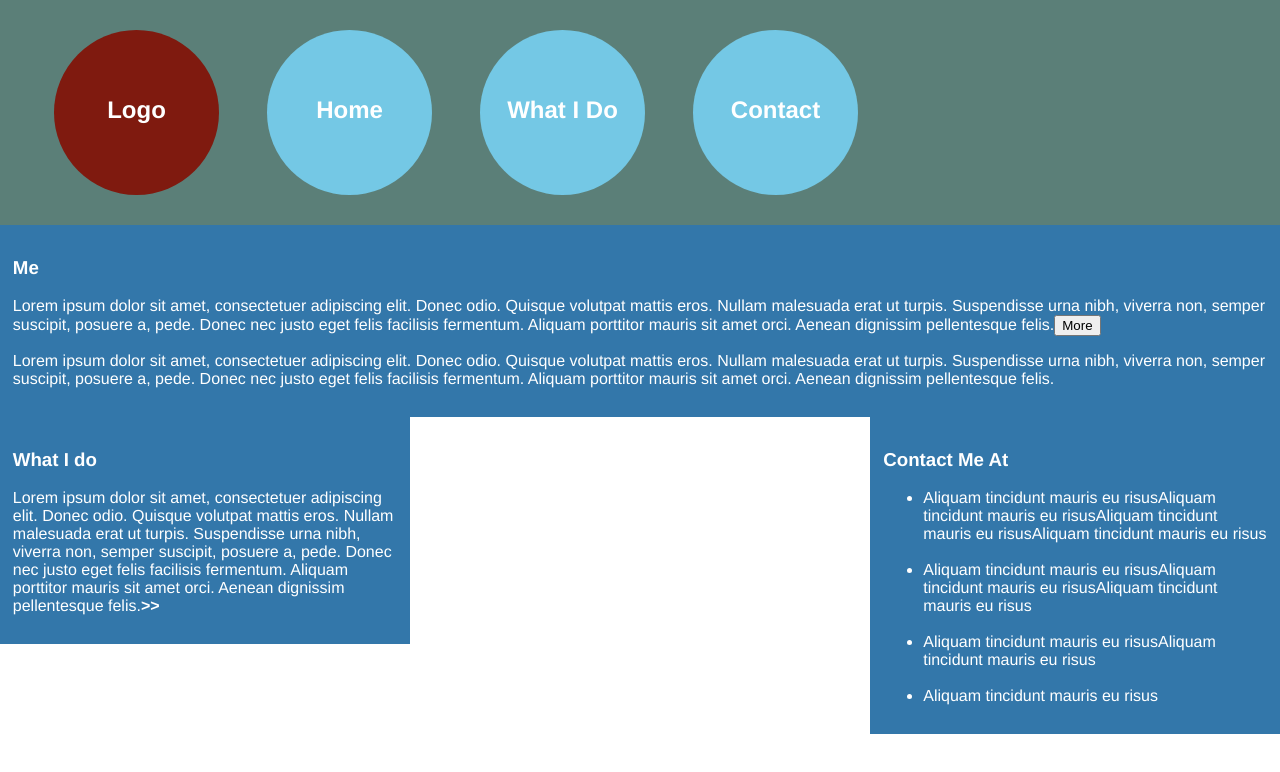
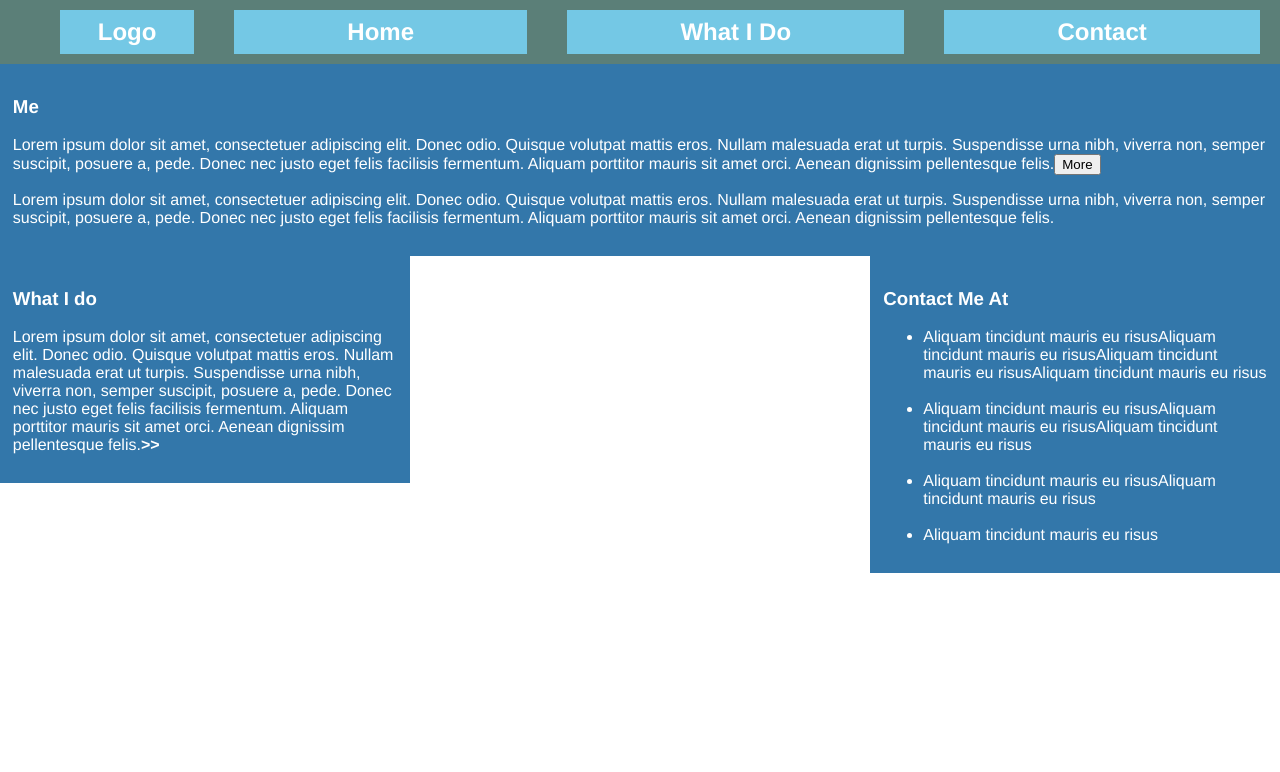
Before and after one commit to MSteele2123/MarshallsSite, a plain HTML site: page index.html in a window 1280 px wide. Drawn offline with nearby package versions, Linux system fonts and the light colour scheme.

Commit message:
adding some coolness with css animation

```diff
--- a/CSS/main.css
+++ b/CSS/main.css
@@ -1,3 +1,15 @@
+@-webkit-keyframes moveIn {
+  0%   { transform: translate(-200px, -200px);  }
+  50%   { transform: translate(-10px, -25px); }
+  95%   { transform: translate(10px, 10px); }
+  100% {
+  			transform: translate(0px, 0px);
+  	}
+}
+
+
+
+
 /*Header and nav*/
 
 body {
@@ -9,34 +21,40 @@ body {
 
 .logo {
 	background: #7F1A0F;
-}
-
-header ul li {
-	font-size:1.5em;
-  	padding: 20px;
-    width: 125px;
-    height: 125px;
-  	text-align: center;
-  	background-color:#74C8E5;
-  	margin:0 1em;
-  	transition: 1s;
-  	position: relative;
-  	border-radius: 50%;
-    display: inline-block;
-}
-
-ul li a {
-  	width: 100%;
-  	position: relative;
-    top: 37%;
+	-webkit-animation: moveIn 1s 1s 1 normal; /* Safari 4+ */
+  	-moz-animation:    moveIn 1s 1s 1 normal; /* Fx 5+ */
+  	-o-animation:      moveIn 1s 1s 1 normal; /* Opera 12+ */
+  	animation:         moveIn 1s 1s 1 normal; /* IE 10+, Fx 29+ */
 }
 
 .top-bar {
-	display:flex;
+	display: flex;
+	flex-wrap: nowrap;
 	background-color:#5B7F78;
-	flex-wrap:nowrap;
-	padding:30px;
 }
+
+.top-bar li {
+	font-size:1.5em;
+    line-height: 1;
+  	text-align: center;
+  	background-color:#74C8E5;
+  	margin: 10px 20px;
+  	transition: 1s;
+  	position: relative;
+    flex-grow: 1;
+}
+
+.top-bar li:not(.logo) {
+	flex-grow: 3;
+}
+
+.top-bar a {
+  	width: 100%;
+  	position: relative;
+  	display: inline-block;
+  	padding: 10px 0;
+}
+
 
  header ul {
 	list-style-type:none;
```
